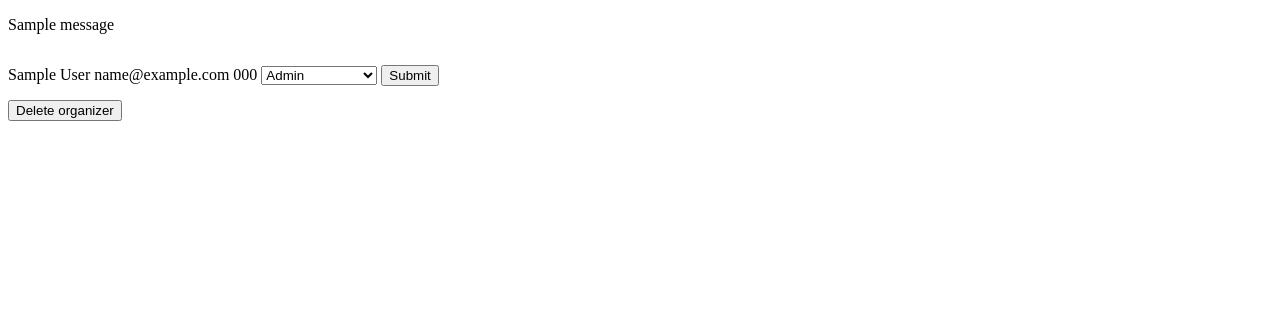
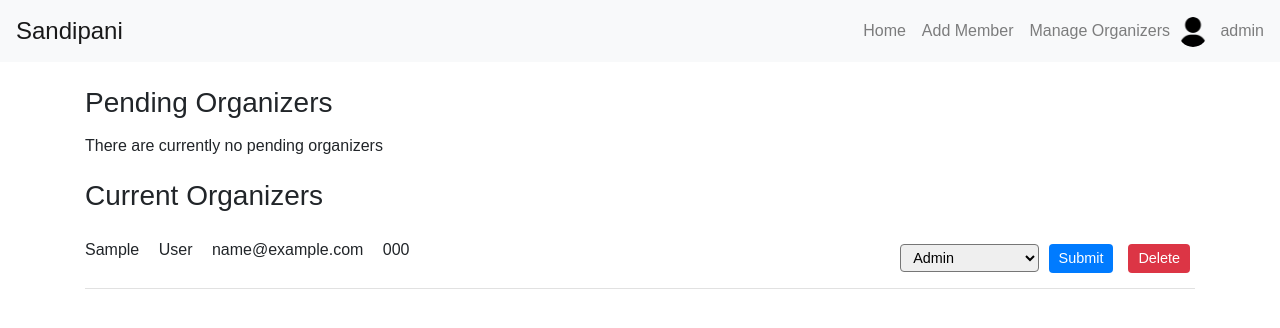
Before and after one commit to ArvinH16/sandipani, a Flask app: page /manage_organizers in a window 1280 px wide. Shown: the top 328 px of the page. Run offline with Flask 3, Linux system fonts and the light colour scheme; tables that the repository leaves empty or names only in its code hold one stand-in row (values such as "Sample post"); one stand-in notice (Sample message) is shown; some libraries are stand-ins or nearby versions.

Commit message:
styling changes to manage organizers page

```diff
--- a/flask_app/controllers/organizers.py
+++ b/flask_app/controllers/organizers.py
@@ -119,4 +119,4 @@ def delete_organizer():
 
     Organizer.delete_organizer(data)
     flash(f'{first_name} just got deleted', "update_organizer")
-    return redirect("/manage_organizer")
+    return redirect("/manage_organizers")
--- a/flask_app/templates/manage_organizers.html
+++ b/flask_app/templates/manage_organizers.html
@@ -1,121 +1,204 @@
 <!DOCTYPE html>
 <html lang="en">
+
 <head>
     <meta charset="UTF-8">
     <meta name="viewport" content="width=device-width, initial-scale=1.0">
     <title>Document</title>
-    <script>
-        window.onload = function() {
-            var decision = document.getElementById('pend_org_form');
+    <link rel="stylesheet" href="https://stackpath.bootstrapcdn.com/bootstrap/4.3.1/css/bootstrap.min.css">
 
-            decision.onsubmit = function(e) {
-                var confirmation = confirm('Confirm changes to pending organizer role?');
-                if (!confirmation) {
-                    e.preventDefault();
+    <script src="https://code.jquery.com/jquery-3.2.1.slim.min.js"></script>
+    <script src="https://cdnjs.cloudflare.com/ajax/libs/popper.js/1.12.9/umd/popper.min.js"></script>
+    <script src="https://maxcdn.bootstrapcdn.com/bootstrap/4.0.0/js/bootstrap.min.js"></script>
+
+    <style>
+        /* Additional Styles */
+        select {
+            font-size: 0.9em;
+            padding: 4px 8px;
+            height: auto;
+            border-radius: 4px;
+            margin-right: 5px;
         }
+
+        .organizer-row {
+            display: flex;
+            align-items: center;
+            justify-content: space-between;
+            border-bottom: 1px solid #e1e1e1;
+            padding: 10px 0;
         }
+
+        .organizer-details p {
+            display: inline-block;
+            margin-right: 15px;
         }
-    </script>
 
-    <script>
-        window.onload = function() {
-            var deleteOrganizer = document.getElementById('delete_organizer');
+        .organizer-actions {
+            display: flex;
+            align-items: center;
+        }
 
-            deleteOrganizer.onsubmit = function(e) {
-                var confirmation = confirm('Confirm deleting organizer?');
-                if (!confirmation) {
-                    e.preventDefault();
+        .organizer-actions select,
+        .organizer-actions button,
+        .organizer-actions input[type="submit"] {
+            margin-right: 5px;
         }
+
+
+        input[type="submit"],
+        button[type="submit"],
+        .btn {
+            background-color: #007bff;
+            color: #fff;
+            border: none;
+            padding: 4px 10px;
+            border-radius: 4px;
+            cursor: pointer;
+            font-size: 0.9em;
         }
+
+        button.delete-btn {
+            background-color: #dc3545;
+            color: #fff;
+            margin-left: 10px;
         }
-    </script>
 
-    <script>
-        window.onload = function() {
-            var changeOrgRole = document.getElementById('change_org_role');
+        button[type="submit"] {
+            margin-left: 10px;
+        }
 
-            changeOrgRole.onsubmit = function(e) {
-                var confirmation = confirm('Confirm changes to organizer role?');
-                if (!confirmation) {
-                    e.preventDefault();
+
+
+
+        /* Copied from dashboard, take out un-necessary css out late  */
+        body {
+            font-family: Arial, sans-serif;
         }
+
+        .navbar-brand {
+            font-size: 1.5em;
         }
+
+        .nav-item a {
+            color: #000;
         }
-    </script>
+
+        .nav-item a:hover {
+            color: #007bff;
+        }
+
+        .row>div {
+            display: flex;
+            align-items: center;
+            justify-content: center;
+        }
+
+        .btn-primary a {
+            color: #fff;
+        }
+    </style>
+
+    <!-- Your JS functions here... -->
 </head>
 
+<body>
 
-<body>
-    <div>
+    <!-- Navbar -->
+    <nav class="navbar navbar-expand-lg navbar-light bg-light">
+        <a class="navbar-brand" href="#">Sandipani</a>
+        <button class="navbar-toggler" type="button" data-toggle="collapse" data-target="#navbarNav"
+            aria-controls="navbarNav" aria-expanded="false" aria-label="Toggle navigation">
+            <span class="navbar-toggler-icon"></span>
+        </button>
+        <div class="collapse navbar-collapse" id="navbarNav">
+            <ul class="navbar-nav ml-auto">
+                <li class="nav-item"><a class="nav-link" href="/main_page">Home</a></li>
+                <li class="nav-item"><a class="nav-link" href="/new_member">Add Member</a></li>
+                <li class="nav-item"><a class="nav-link" href="/manage_organizers">Manage Organizers</a></li>
+                <li class="nav-item">
+                    <img class="rounded-circle mr-2" src="{{ url_for('static', filename='assets/user.png') }}"
+                        width="30" height="30">
+                    <span class="navbar-text">admin</span>
+                </li>
+            </ul>
+        </div>
+    </nav>
 
+    <!-- Main Content -->
+    <div class="container my-4">
+        <!-- Pending Organizers -->
+        <h3 class="mb-3">Pending Organizers</h3>
+        {%if pending_organizers|length== 0%}
+            <h6>There are currently no pending organizers</h1>
+        {%endif%}
         {%for pending_organizer in pending_organizers%}
-        <form id="pend_org_form" action="/pend_org_form" method="post">
-            <input type="hidden" name="pending_organizers_id" value="{{pending_organizer.id}}">
-
-            <div>
-                <p style="display: inline-block;">{{pending_organizer.first_name}}</p>
-                <p style="display: inline-block;">{{pending_organizer.last_name}}</p>
-                <p style="display: inline-block;">{{pending_organizer.email}}</p>
-                <p style="display: inline-block;">{{pending_organizer.phone_number}}</p>
+        <div class="organizer-row">
+            <div class="organizer-details">
+                <p>{{pending_organizer.first_name}}</p>
+                <p>{{pending_organizer.last_name}}</p>
+                <p>{{pending_organizer.email}}</p>
+                <p>{{pending_organizer.phone_number}}</p>
             </div>
 
-            <select name="role" id="">
+            <div class="organizer-actions">
+                <form id="pend_org_form" action="/pend_org_form" method="post" style="display: inline-block;">
+                    <input type="hidden" name="pending_organizers_id" value="{{pending_organizer.id}}">
+                    <select name="role">
                         <option value="admin">Admin</option>
                         <option value="member_viewer">Member Viewer</option>
                         <option value="member_editor">Member Editor</option>
                         <option value="donation_editor">Donation Editor</option>
                     </select>
-            <select name="decision" id="">
+                    <select name="decision">
                         <option value="accept">Accept</option>
                         <option value="deny">Deny</option>
                     </select>
-
-            <input type="submit" value="Submit" name="submit">
+                    <input type="submit" value="Submit">
                 </form>
+            </div>
+        </div>
         {%endfor%}
-
+        <!-- All Organizers -->
+        <h3 class="mt-4 mb-3">Current Organizers</h3>
+        {% for organizer in all_organizers%}
+        <div class="organizer-row">
+            <div class="organizer-details">
+                <p>{{organizer.first_name}}</p>
+                <p>{{organizer.last_name}}</p>
+                <p>{{organizer.email}}</p>
+                <p>{{organizer.phone_number}}</p>
             </div>
 
-    <div>
-        {% with messages = get_flashed_messages(category_filter=['update_organizer']) %}
-            {% if messages %}
-                {% for message in messages %}
-                <p>{{ message }}</p>
-                {% endfor %}
-            {% endif %}
-        {% endwith %}
-
-        {%for organizer in all_organizers%}
-
-        <form  id="change_org_role" action="/update_organizer" method="post">
+            <div class="organizer-actions">
+                <form id="change_org_role" action="/update_organizer" method="post" style="display: inline-block;">
                     <input type="hidden" name="organizer_id" value="{{organizer.id}}">
                     <input type="hidden" name="organizer_role" value="{{organizer.role}}">
                     <input type="hidden" name="organizer_first_name" value="{{organizer.first_name}}">
+                    <select name="role">
+                        <option {% if organizer.role=="admin" %}selected{%endif%} value="admin">Admin</option>
+                        <option {% if organizer.role=="member_viewer" %}selected{%endif%} value="member_viewer">Member
+                            Viewer</option>
+                        <option {% if organizer.role=="member_editor" %}selected{%endif%} value="member_editor">Member
+                            Editor</option>
+                        <option {% if organizer.role=="donation_editor" %}selected{%endif%} value="donation_editor">
+                            Donation Editor</option>
+                    </select>
+                    <input type="submit" value="Submit">
+                </form>
 
 
-            <div>
-                <p style="display: inline-block;">{{organizer.first_name}}</p>
-                <p style="display: inline-block;">{{organizer.last_name}}</p>
-                <p style="display: inline-block;">{{organizer.email}}</p>
-                <p style="display: inline-block;">{{organizer.phone_number}}</p>
-                <select name="role">
-                    <option {% if organizer.role == "admin" %}selected{%endif%} value="admin">Admin</option>
-                    <option {% if organizer.role == "member_viewer"%}selected{%endif%} value="member_viewer">Member Viewer</option>
-                    <option {% if organizer.role == "member_editor" %}selected{%endif%} value="member_editor">Member Editor</option>
-                    <option {% if organizer.role == "donation_editor" %}selected{%endif%} value="donation_editor">Donation Editor</option>
-                </select>
-                <input type="submit" value="Submit" name="submit">
-            </div>
+                <form action="/delete_organizer" method="post" style="display: inline-block;">
+                    <input type="hidden" name="organizer_id" value="{{organizer.id}}">
+                    <input type="hidden" name="organizer_first_name" value="{{organizer.first_name}}">
+                    <button type="submit" class="btn delete-btn">Delete</button>
                 </form>
 
-        <form action="/delete_organizer" id="delete_organizer" method="post">
-            <input type="hidden" name="organizer_id" value="{{organizer.id}}">
-            <input type="hidden" name="organizer_first_name" value="{{organizer.first_name}}">
-            <button type="submit">Delete organizer</button>
-
-        </form>
-        {%endfor%}
 
             </div>
+        </div>
+        {% endfor %}
+    </div>
 </body>
+
 </html>
```
Lines whose indentation alone changed are shown as unchanged.
